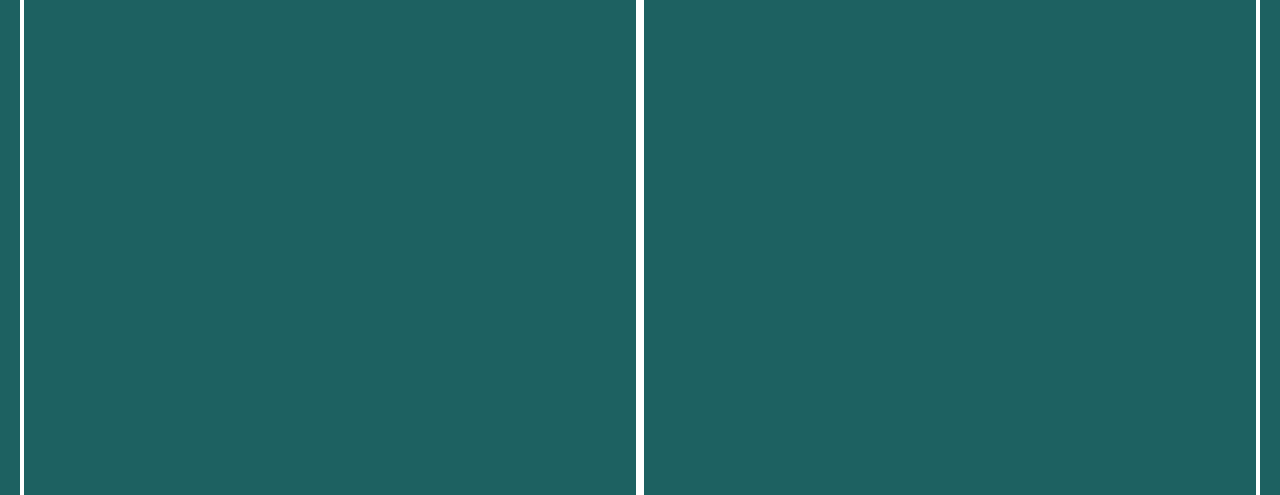
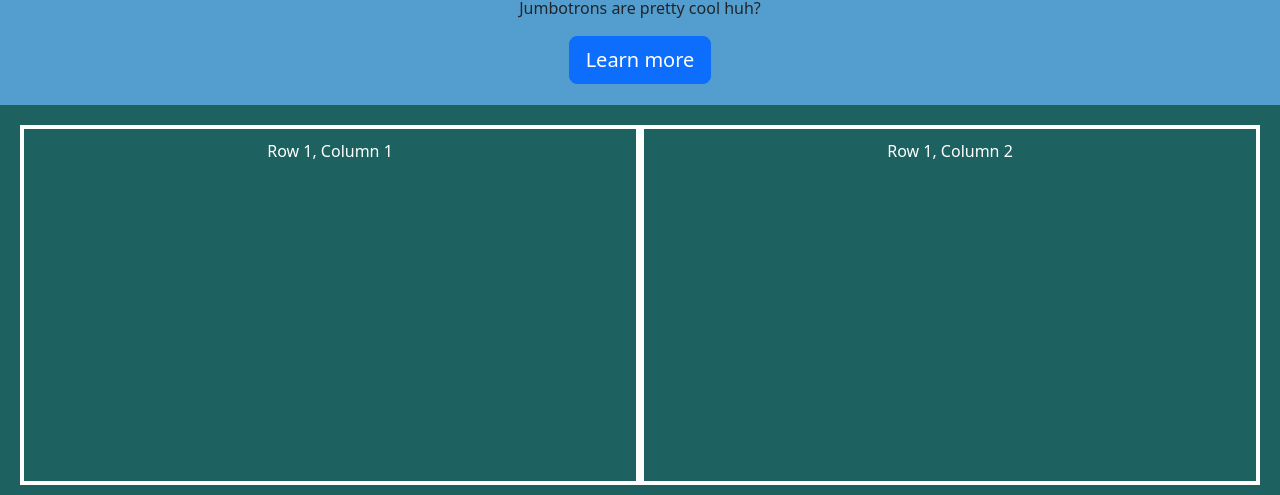
Before and after one commit to Dsoungpa/collab-practice, a plain HTML site: page index.html in a window 1280 px wide. Shown: the part 142-637 px from the top of the page. Drawn offline with nearby package versions, Linux system fonts and the light colour scheme.

Commit message:
jumbotron added

```diff
--- a/css/stylesheet.css
+++ b/css/stylesheet.css
@@ -4,7 +4,7 @@
 
 .row {
     padding: 20px;
-    height: 800px;
+    height: 400px;
     background-color: rgb(29, 97, 97);
 }
 
@@ -17,3 +17,9 @@
 h1 {
     color: white;
 }
+
+.jumbo {
+    padding: 10px;
+    height: 175px;
+    background-color: rgb(83, 158, 207);
+}
--- a/index.html
+++ b/index.html
@@ -15,7 +15,13 @@
         <li class="nav-item"> About </li>
       </ul>
     </nav>
-
+    <div class="jumbotron jumbotron-fluid">
+      <div class="container-fluid jumbo text-center">
+        <h1>JUMBOTRON PRACTICE</h1>
+        <p>Jumbotrons are pretty cool huh?</p>
+        <a class="btn btn-primary btn-lg" href="#" role="button">Learn more</a>
+      </div>
+    </div>
     <div class="container-fluid">
       <div class="row">
         <div class="col-6 text-center mainColumn">
```
